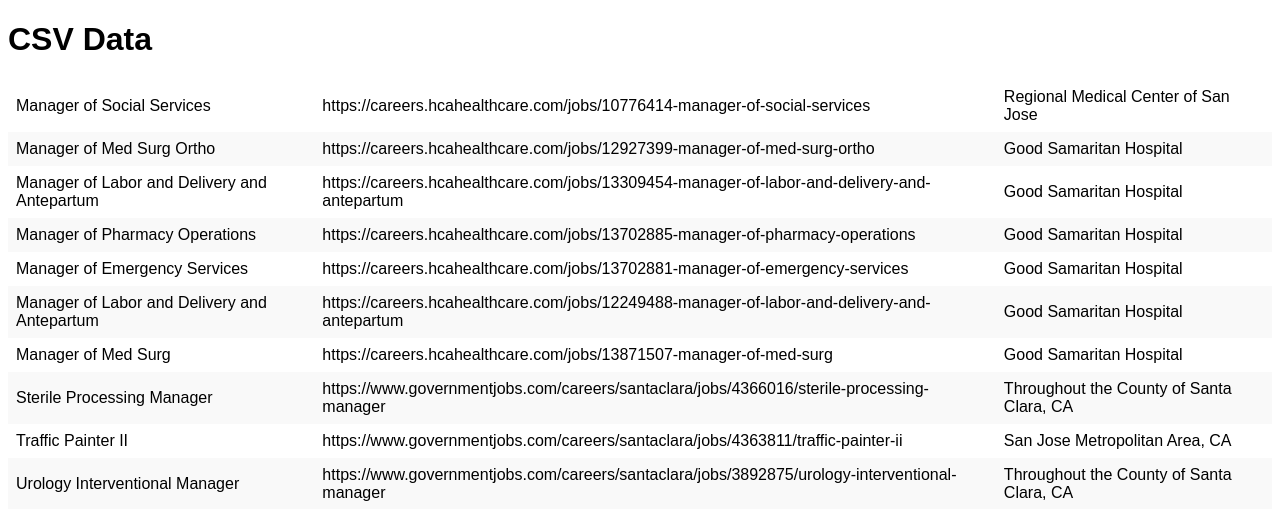
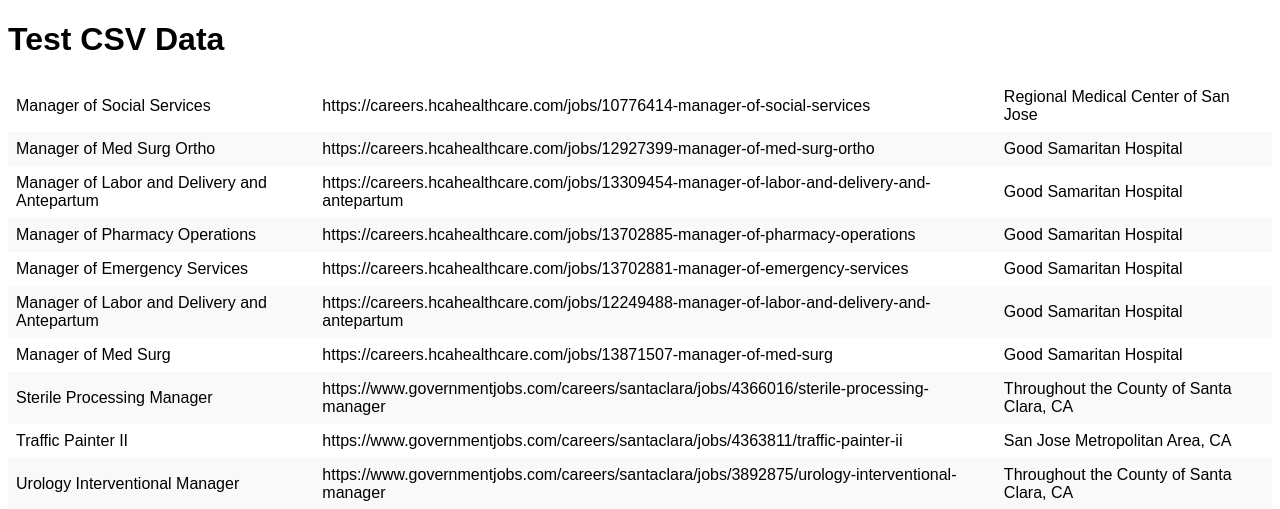
Before and after one commit to JeremyTran211/new-grad-RN-scraper, a Flask app: page / in a window 1280 px wide. Shown: the top 509 px of the page. Run offline with Flask 3, Linux system fonts and the light colour scheme.

Commit message:
Test changes

```diff
--- a/templates/index.html
+++ b/templates/index.html
@@ -41,7 +41,7 @@
     </style>
 </head>
 <body>
-    <h1>CSV Data </h1>
+    <h1>Test CSV Data </h1>
     {{ data_html|safe }}
 </body>
 </html>
```
